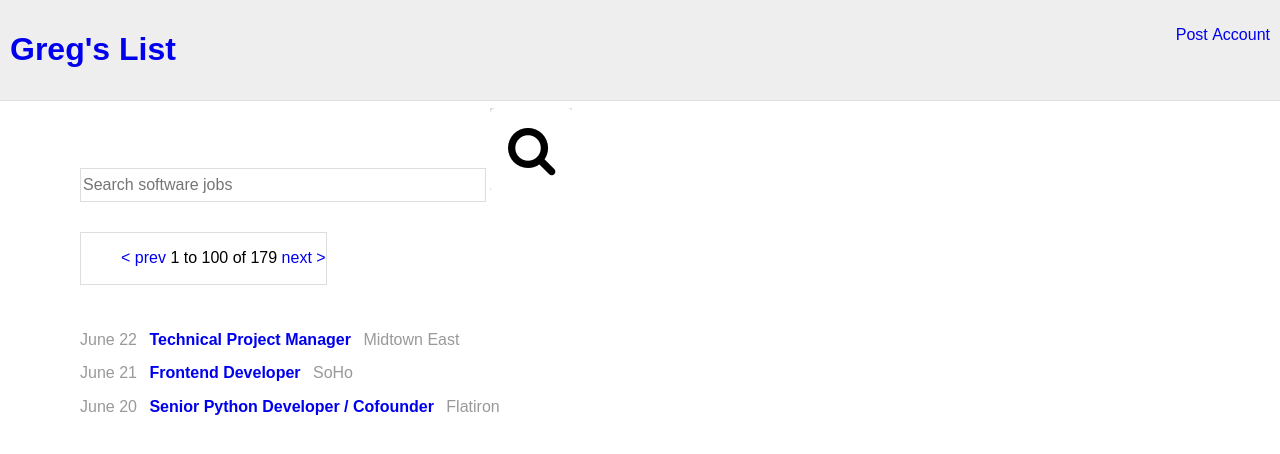
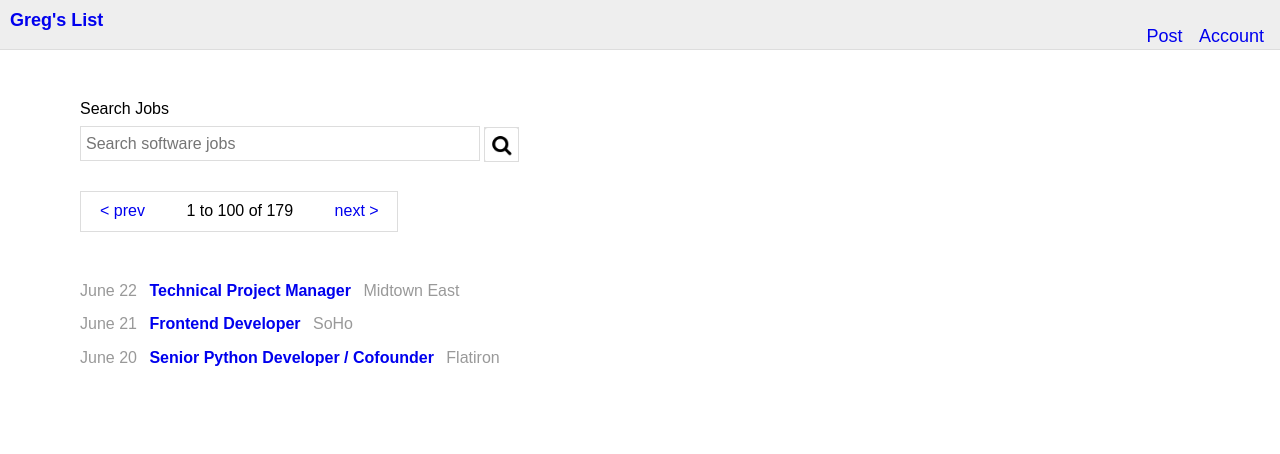
Before and after one commit to moorerc7/gregs_list, a plain HTML site: page index.html in a window 1280 px wide. Drawn offline with Linux system fonts and the light colour scheme.

Commit message:
Fixes alignment and layout issues

```diff
--- a/styles/main.css
+++ b/styles/main.css
@@ -1,6 +1,10 @@
+* {
+	box-sizing: border-box;
+}
+
 body {
 	padding: 80px;
-	margin: 0;
+	margin: 0 auto;
 }
 
 header {
@@ -25,15 +29,16 @@ a:hover {
 	text-decoration: underline;
 }
 
-.gl-logo h1 {
+header h1 {
 	font-size: 18px;
 	margin: 0;
 	padding: 0;
 }
 
-.gl-logo {
-	display: inline-block;
+header {
+	/*display: inline-block;*/
 	font-size: 18px;
+	height: 50px;
 }
 
 .bar-nav {
@@ -43,42 +48,58 @@ a:hover {
 	top: 10px;
 }
 
+header h1,
 .bar-nav ul,
 .bar-nav li {
 	display: inline-block;
 }
 
-.nav-button-a {
+ .bar-nav li {
 	font-size: 18px;
 	margin-right: 6px;
 	margin-left: 6px;
-	/* display: inline-block; */
 }
 
 .search-bar-section {
 	margin-bottom: 30px;
+	margin-top: 20px;
 }
 
 label {
 	display: block;
-	margin-bottom: 10px;
 }
 
 #search {
-	height: 30px;
+	height: 35px;
 	width: 400px;
 	border: 1px solid #DDDDDD;
 }
 
-.mag-search-img {
-	height: 30px;
+input[type="text"],
+input[type="image"] {
+	display: inline-block;
+	margin-top: 8px;
+}
+
+input[type="text"] {
+	padding: 5px;
+}
+
+input[type="image"] {
+	height: 35px;
 	border: 1px solid #DDDDDD;
+	margin-bottom: -13px;
 }
 
 .pages-nav {
-	display: inline-block;
-	margin-bottom: 30px;
+	margin-top: 20px;
+	margin-bottom: 50px;
+}
+
+.pages-nav ul {
 	border: 1px solid #DDDDDD;
+	margin: 0px;
+	padding: 0px;
 }
 
 .pages-nav ul,
@@ -86,13 +107,15 @@ label {
 	display: inline-block;
 }
 
-.pages-arrow-a {
+.pages-nav li {
 	font-size: 16px;
 	display: inline-block;
-	padding-top: 8px;
-	padding-bottom: 8px;
-	padding-right: 15px;
-	padding-left: 15px;
+	padding-top: 10px;
+	padding-bottom: 10px;
+	padding-right: 20px;
+	padding-left: 20px;
+	margin-left: -1px;
+	margin-right: -2px;
 }
 
 .pages-number-a {
```
